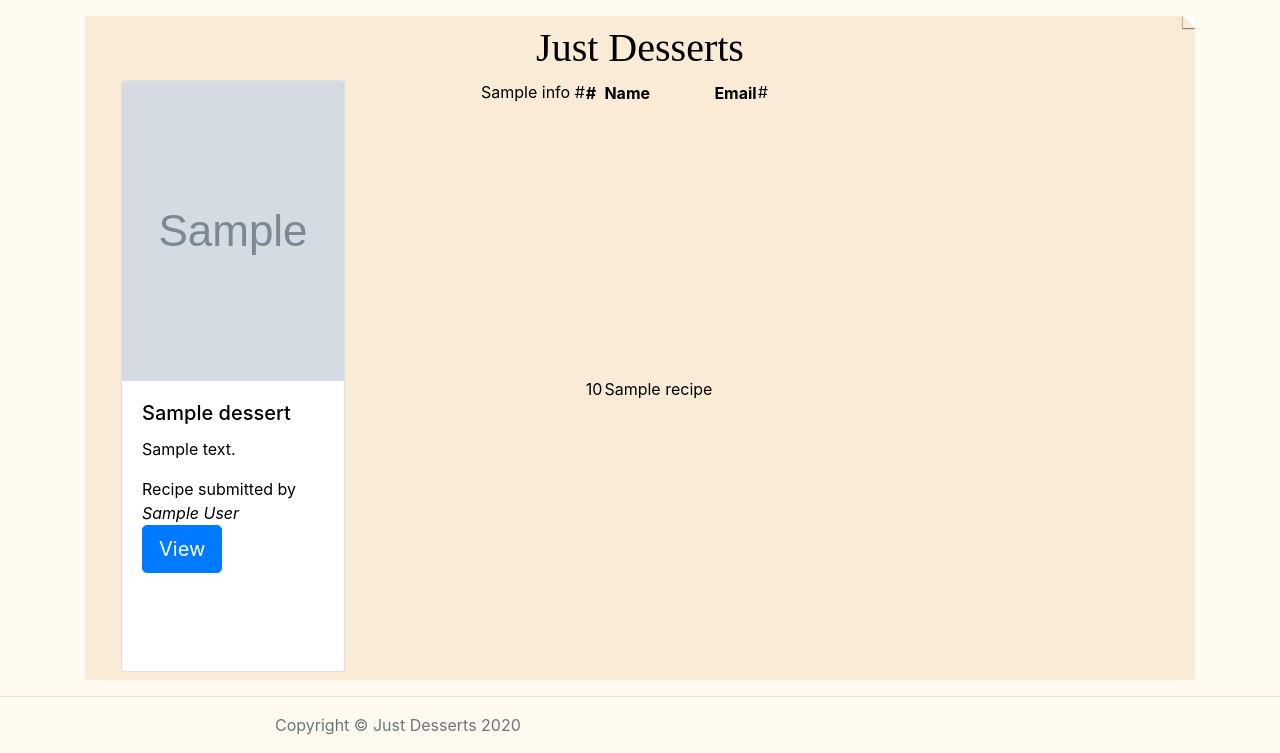
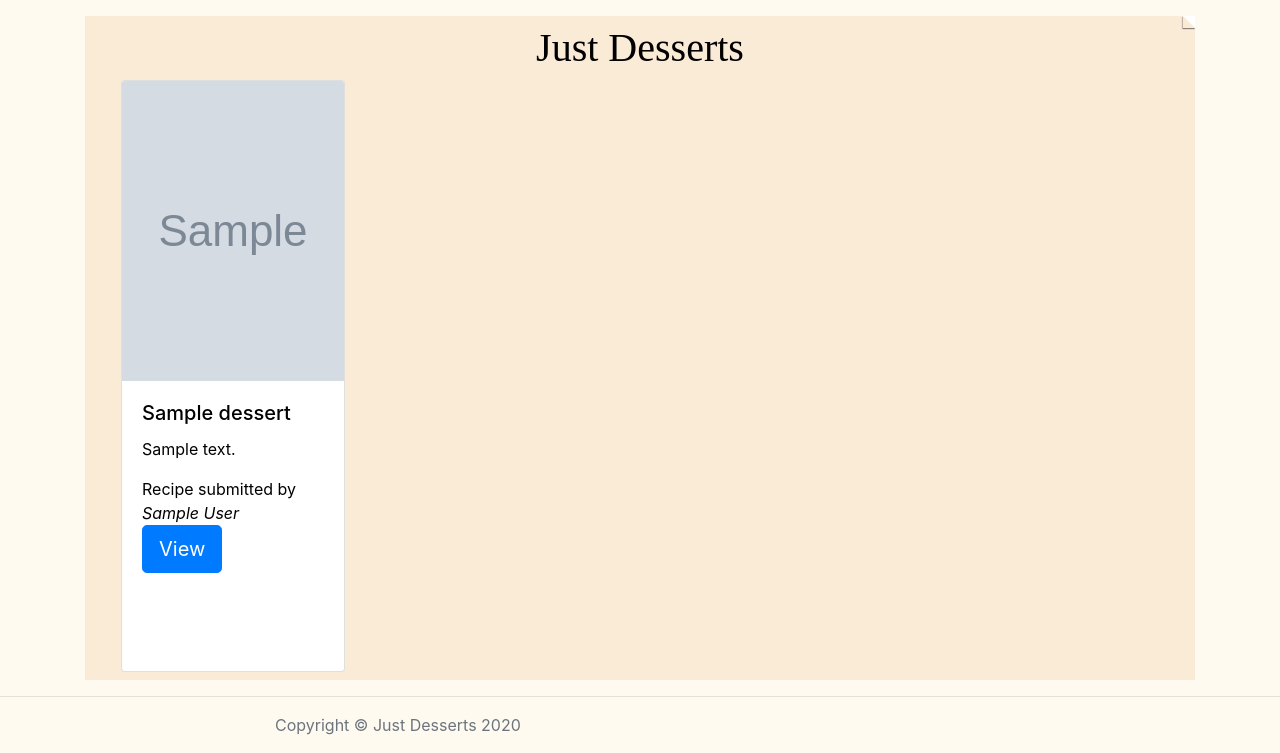
Before and after one commit to pmadden90/milestone-project-3-ci, a Flask app: template templates/recipes.html in a window 1280 px wide. Shown: the part 56-809 px from the top of the page. Run offline with Flask 2, Linux system fonts and the light colour scheme; the template is opened without the code that fills it: most values are stand-ins (such as "Sample title", 1, 10 or a date in 2020); grey boxes marked "Sample" are stand-in pictures; some libraries are stand-ins or nearby versions; some web fonts are replaced.

Commit message:
Pushing updates to Heroku

```diff
--- a/app.py
+++ b/app.py
@@ -2,7 +2,7 @@ import os
 from flask import Flask, render_template, redirect, request, url_for, session
 from flask_pymongo import PyMongo
 from flask_bootstrap import Bootstrap
-from flask_paginate import Pagination, get_page_parameter
+###from flask_paginate import Pagination, get_page_parameter
 from bson.objectid import ObjectId
 from os import path
 if path.exists("env.py"):
@@ -67,7 +67,7 @@ def homepage_index():
 
 @app.route('/recipes')
 def get_recipes():
-    return render_template("recipes.html", recipes=mongo.db.desserts.find().skip(NUMBER_OF_ITEMS * (PAGE_NUMBER - 1)).limit(NUMBER_OF_ITEMS ))
+    return render_template("recipes.html", recipes=mongo.db.desserts.find().limit(6))
 
 @app.route('/recipes/new')
 def add_recipe():
--- a/templates/recipes.html
+++ b/templates/recipes.html
@@ -22,26 +22,6 @@
 			</div>
 		</div>
         {% endfor %}
-        {{ pagination.info }}
-{{ pagination.links }}
-<table>
-  <thead>
-    <tr>
-      <th>#</th>
-      <th>Name</th>
-      <th>Email</th>
-    </tr>
-  </thead>
-  <tbody>
-    {% for dessert in recipes %}
-      <tr>
-        <td>{{ loop.index + pagination.skip }}</td>
-        <td>{{ recipe.recipe_name }}</td>
-      </tr>
-    {% endfor %}
-  </tbody>
-</table>
-{{ pagination.links }}
 	</div>
 </div>
 
```
